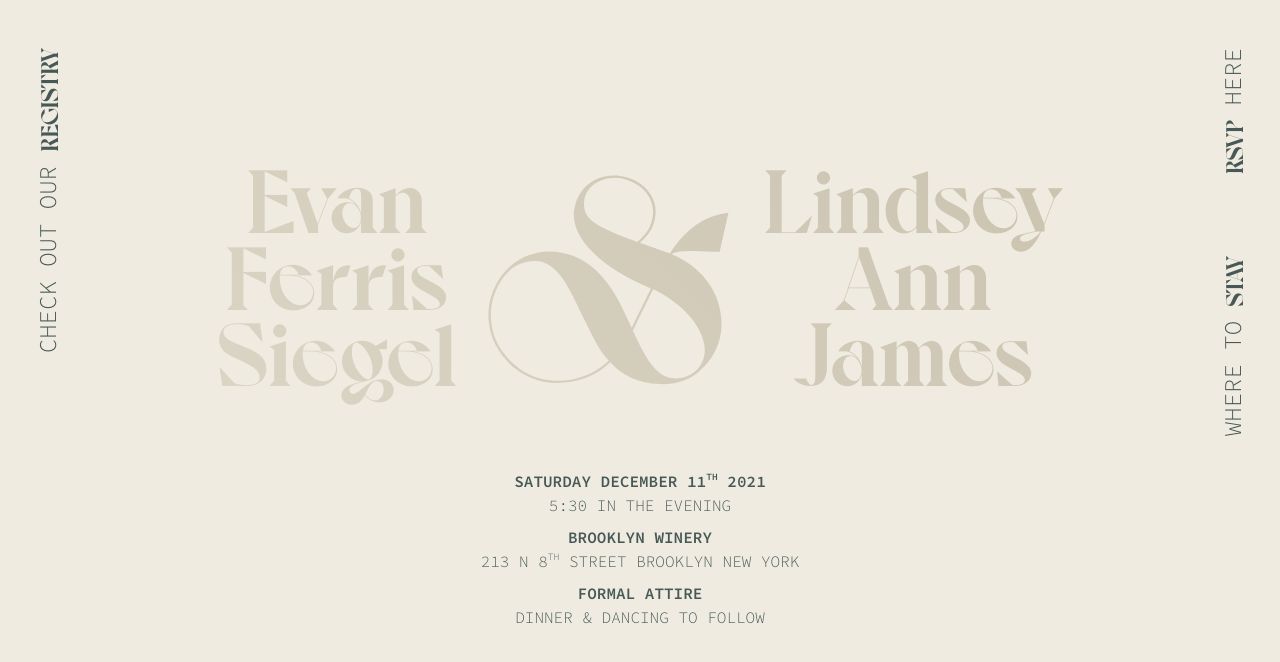
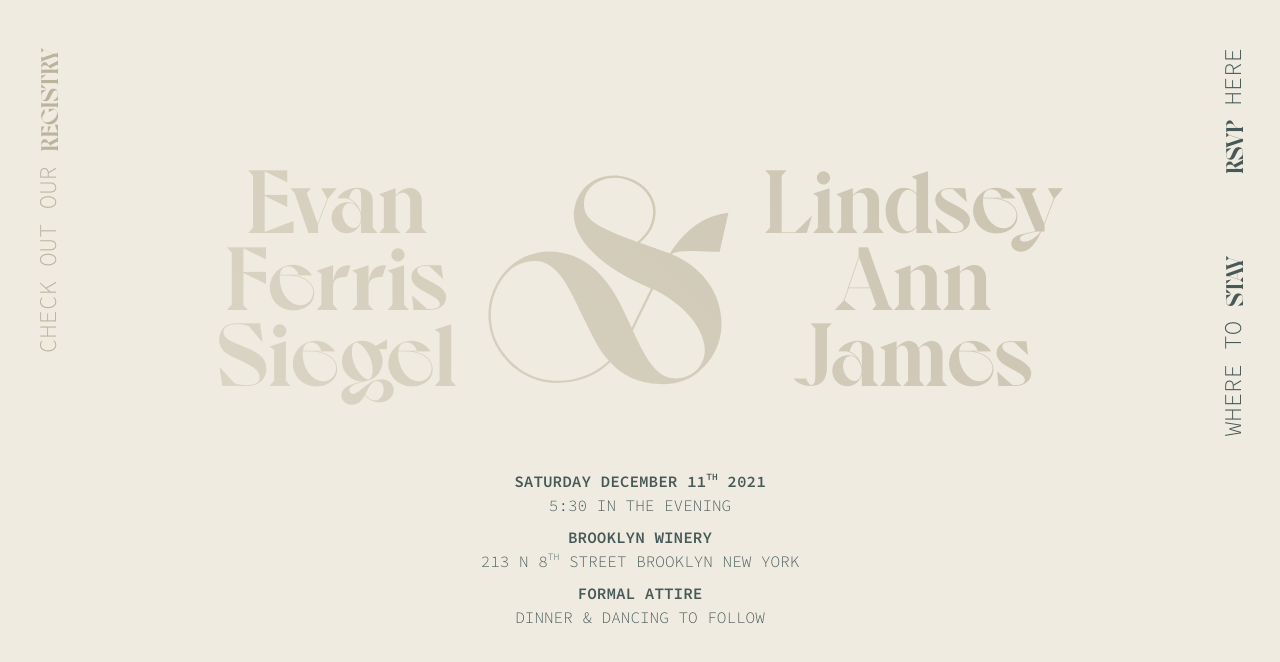
Before and after one commit to vanev/wedding, a Next.js app: page / in a window 1280 px wide. In both pictures the pointer is over the link 47 px from the left and 200 px from the top of the page. Shown: the top 662 px of the page. Built offline with nearby package versions, Linux system fonts and the light colour scheme.

Commit message:
Adds Link Hover State

```diff
--- a/components/Link/styles.module.css
+++ b/components/Link/styles.module.css
@@ -9,9 +9,14 @@
   text-decoration: none;
   writing-mode: vertical-lr;
   transform: rotate(180deg);
+  transition: color 250ms ease;
 }
 
 .root strong {
   font-family: var(--fonts-display);
   font-weight: bold;
 }
+
+.root:hover {
+  color: var(--colors-secondary-text);
+}
```
